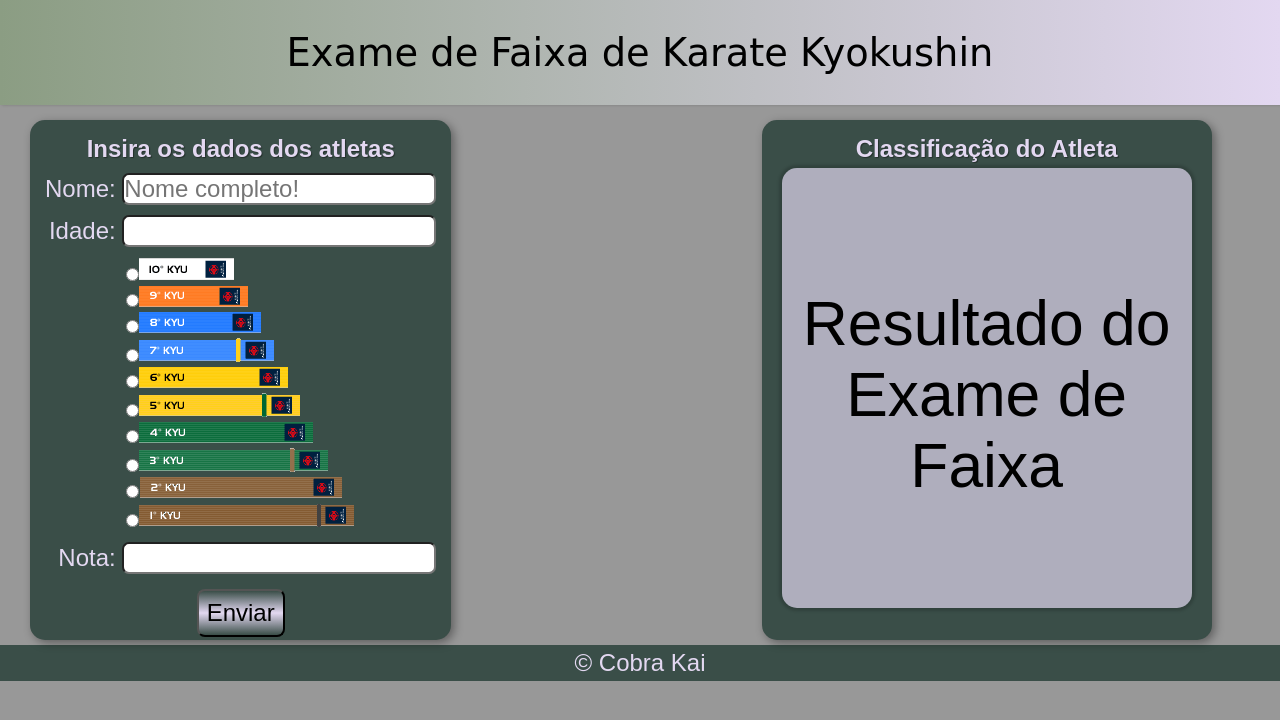
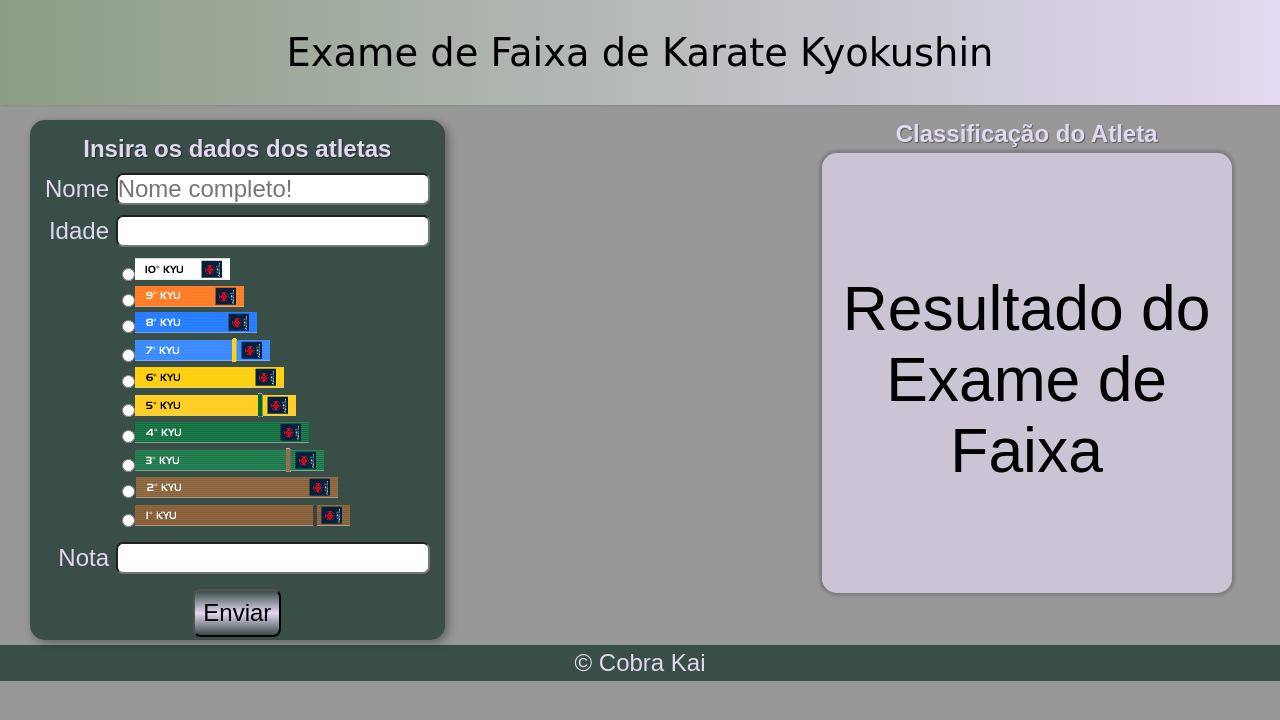
Before and after one commit to SansaoYago/App-Exame-de-Faixa-Karate-Kyokushin, a plain HTML site: page index.html in a window 1280 px wide. Drawn offline with Linux system fonts and the light colour scheme; a web font is replaced by a local one.

Commit message:
Update all css

```diff
--- a/estilo.css
+++ b/estilo.css
@@ -33,12 +33,12 @@ header > h1 {
 
 main {
     width: 97vw;
-    height: 77vh;
+    height: auto;
 }
 
-main section {
+main section#dados {
     display: inline-block;
-    height: 500px;
+    height: auto;
     padding: 10px;
     background-color: #3A4E48;
     margin: 5px 30px;
@@ -66,13 +66,14 @@ h2 {
 
 label p {
     display: block;
-    text-align: right;
+    text-align: center;
     color: #E3D8F1;
     padding: 5px;
 }
 
-label p input {
+label input {
     border-radius: 7px;
+    margin: auto;
 }
 
 #botao {
--- a/index.html
+++ b/index.html
@@ -17,10 +17,12 @@
             <h2>Insira os dados dos atletas</h2>
             <div id="corpo">
                 <label for="atleta">
-                    <p>Nome: <input type="text" name="atleta" id="atleta" placeholder="Nome completo!" minlength="13" required autocomplete="name"></p>
+                    <p>Nome <input type="text" name="atleta" id="atleta" placeholder="Nome completo!" minlength="13" required autocomplete="name"></p>
+
                 </label>
                 <label for="idade">
-                    <p>Idade: <input type="number" name="idade" id="idade" required maxlength="2" ></p>
+                    <p>Idade <input type="number" name="idade" id="idade" required maxlength="2" ></p>
+
                 </label>
                 <div id="graduacao">
                     <p><input type="radio" name="gd" id="10°Kyu"><img src="imagens/10°Kyu.png" alt=""></p>
@@ -35,7 +37,7 @@
                     <p><input type="radio" name="gd" id="1°Kyu"><img src="imagens/1°Kyu.png" alt=""></p>
                 </div>
                 <label for="nota">
-                    <p>Nota: <input type="number" name="nota" id="nota" placeholder=></p>
+                    <p>Nota <input type="number" name="nota" id="nota" placeholder=></p>
                 </label>
                 <input id="botao" type="submit" value="Enviar" onclick="resultado()">
             </div>
--- a/media-query.css
+++ b/media-query.css
@@ -56,6 +56,7 @@ Tv: acima de 1200px
     }
 
     label p input {
+        display: block;
         max-width: 240px;
         border-radius: 7px;
     }
```
